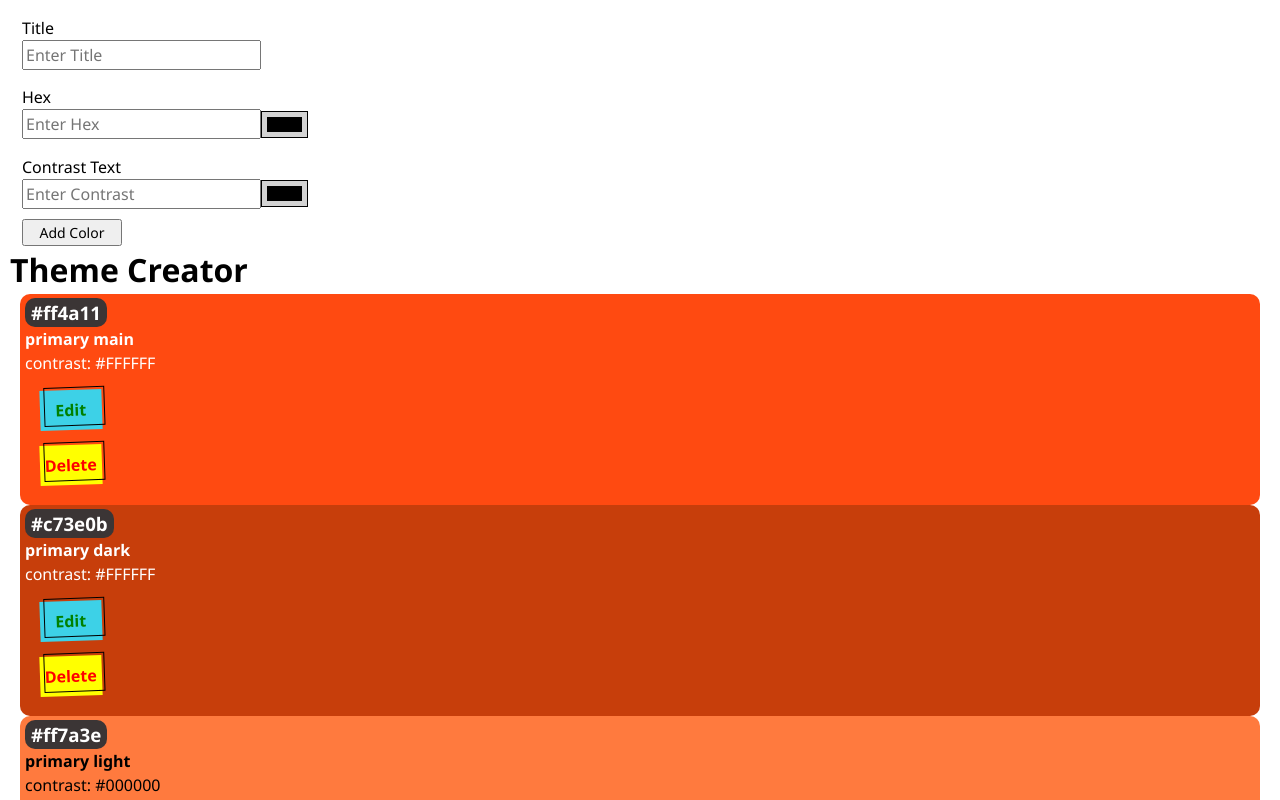
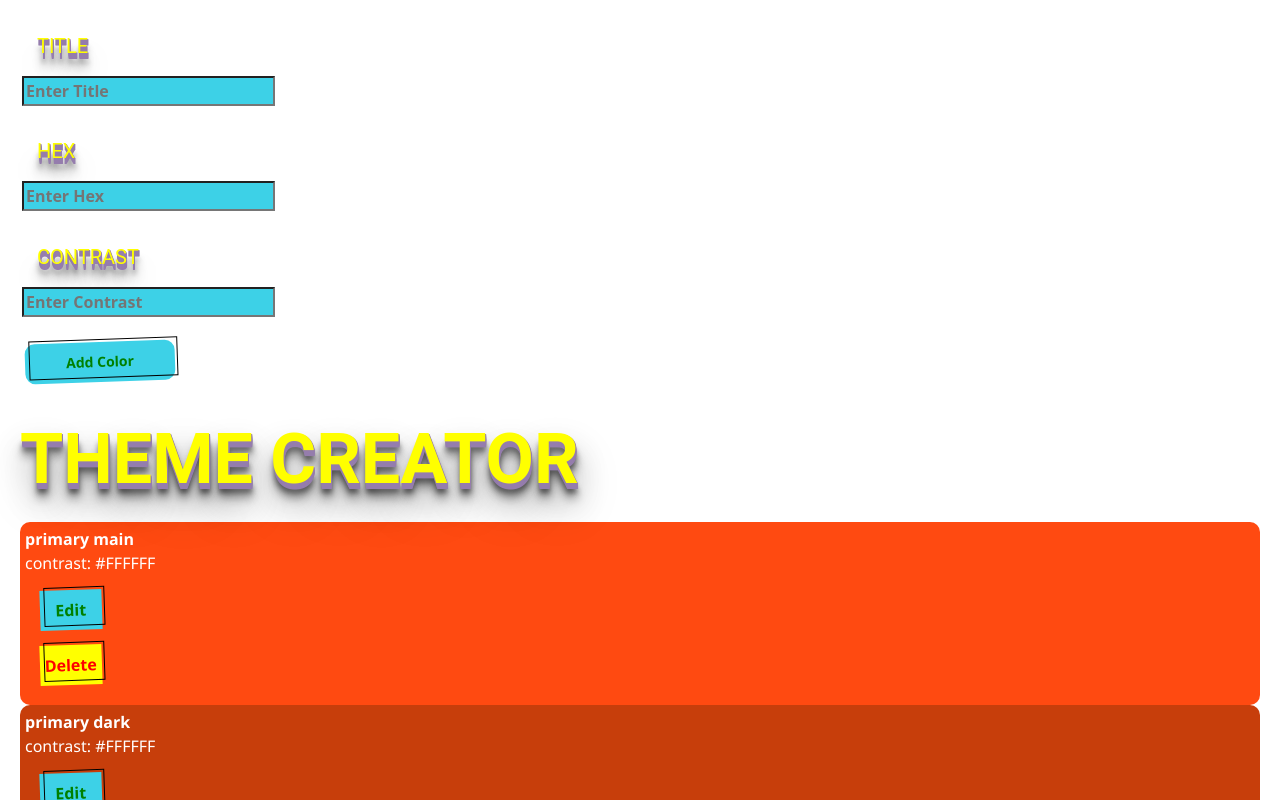
Before and after one commit to JohannMerck/recap-4, a React (Vite) app: page / in a window 1280 px wide. Shown: the top 800 px of the page. Built offline with nearby package versions, Linux system fonts and the light colour scheme.

Commit message:
somePointlessStyling

```diff
--- a/src/App.jsx
+++ b/src/App.jsx
@@ -4,6 +4,7 @@ import "./App.css";
 import { useState } from "react";
 import { uid } from "react-uid";
 import { ColorForm } from "./Components/ColorForm/ColorForm";
+import { StyledHeadline } from "./Components/Buttons/StyledButton";
 
 function App() {
   const [colors, setColors] = useState(initialColors);
@@ -22,10 +23,16 @@ function App() {
     setColors((prevColors) => prevColors.filter((color) => color.id !== id));
   }
 
+  const handleEditColor = (id, newColor) => {
+    setColors((prevColors) =>
+      prevColors.map((color) => (color.id === id ? newColor : color))
+    );
+  };
+
   return (
     <>
       <ColorForm handleSubmit={handleSubmit} />
-      <h1>Theme Creator</h1>
+      <StyledHeadline>Theme Creator</StyledHeadline>
 
       {colors.length > 0 ? (
         colors.map((color) => (
@@ -34,10 +41,11 @@ function App() {
             id={color.id}
             color={color}
             onDelete={handleDelete}
+            onEdit={handleEditColor}
           />
         ))
       ) : (
-        <p>No colors.. start by adding one!</p>
+        <p>Nothing here...</p>
       )}
     </>
   );
--- a/src/Components/Buttons/StyledButton.js
+++ b/src/Components/Buttons/StyledButton.js
@@ -52,3 +52,38 @@ export const StyledDeleteButton = styled(StyledButton)`
   background-color: yellow;
   color: red;
 `;
+
+export const StyledHeadline = styled.h3`
+  margin: 10px;
+  font-size: 70px;
+  font-weight: 600;
+  font-family: "Roboto", sans-serif;
+  color: yellow;
+  text-transform: uppercase;
+  text-shadow: 1px 1px 0px #957dad, 1px 2px 0px #957dad, 1px 3px 0px #957dad,
+    1px 4px 0px #957dad, 1px 5px 0px #957dad, 1px 6px 0px #957dad,
+    1px 10px 5px rgba(16, 16, 16, 0.5), 1px 15px 10px rgba(16, 16, 16, 0.4),
+    1px 20px 30px rgba(16, 16, 16, 0.3), 1px 25px 50px rgba(16, 16, 16, 0.2);
+`;
+
+export const StyledInput = styled.input`
+  background-color: #3dd1e7;
+  font-family: ui-sans-serif, system-ui, -apple-system, system-ui, "Segoe UI",
+    Roboto, "Helvetica Neue", Arial, "Noto Sans", sans-serif,
+    "Apple Color Emoji", "Segoe UI Emoji", "Segoe UI Symbol", "Noto Color Emoji";
+  font-size: 1rem;
+  font-weight: 700;
+`;
+
+export const StyledLabel = styled.label`
+  margin: 15px;
+  font-size: 20px;
+  font-weight: 400;
+  font-family: "Roboto", sans-serif;
+  color: yellow;
+  text-transform: uppercase;
+  text-shadow: 1px 1px 0px #957dad, 1px 2px 0px #957dad, 1px 3px 0px #957dad,
+    1px 4px 0px #957dad, 1px 5px 0px #957dad, 1px 6px 0px #957dad,
+    1px 10px 5px rgba(16, 16, 16, 0.5), 1px 15px 10px rgba(16, 16, 16, 0.4),
+    1px 20px 30px rgba(16, 16, 16, 0.3), 1px 25px 50px rgba(16, 16, 16, 0.2);
+`;
--- a/src/Components/Color/Color.jsx
+++ b/src/Components/Color/Color.jsx
@@ -3,8 +3,10 @@ import "./Color.css";
 import { StyledButton } from "../Buttons/StyledButton";
 import { StyledDeleteButton } from "../Buttons/StyledButton";
 
-export default function Color({ color, id, onDelete }) {
+export default function Color({ color, id, onDelete, onEdit }) {
   const [isDelete, setIsDelete] = useState(false);
+  const [isEditing, setIsEditing] = useState(false);
+  const [editColor, setEditColor] = useState({ ...color });
 
   const handleDelete = () => {
     setIsDelete(true);
@@ -19,6 +21,28 @@ export default function Color({ color, id, onDelete }) {
     setIsDelete(false);
   };
 
+  const handleEdit = () => {
+    setIsEditing(true);
+  };
+
+  const handleSaveEdit = () => {
+    onEdit(id, editColor);
+    setIsEditing(false);
+  };
+
+  const handleCancelEdit = () => {
+    setEditColor({ ...color });
+    setIsEditing(false);
+  };
+
+  const handleChange = (event) => {
+    const { name, value } = event.target;
+    setEditColor((prevColor) => ({
+      ...prevColor,
+      [name]: value,
+    }));
+  };
+
   return (
     <div
       className="color-card"
@@ -27,10 +51,38 @@ export default function Color({ color, id, onDelete }) {
         color: color.contrastText,
       }}
     >
-      <h3 className="color-card-confirmed">{color.hex}</h3>
-      <h4>{color.role}</h4>
-      <p>contrast: {color.contrastText}</p>
-      <StyledButton>Edit</StyledButton>
+      {isEditing ? (
+        <div>
+          <input
+            type="text"
+            name="role"
+            value={editColor.role}
+            onChange={handleChange}
+          />
+          <input
+            type="text"
+            name="hex"
+            value={editColor.hex}
+            onChange={handleChange}
+          />
+          <input
+            type="text"
+            name="contrastText"
+            value={editColor.contrastText}
+            onChange={handleChange}
+          />
+          <StyledButton onClick={handleSaveEdit}>Save</StyledButton>
+          <StyledDeleteButton onClick={handleCancelEdit}>
+            Cancel
+          </StyledDeleteButton>
+        </div>
+      ) : (
+        <>
+          <h4>{color.role}</h4>
+          <p>contrast: {color.contrastText}</p>
+          <StyledButton onClick={handleEdit}>Edit</StyledButton>
+        </>
+      )}
 
       {isDelete ? (
         <div>
--- a/src/Components/ColorForm/ColorForm.jsx
+++ b/src/Components/ColorForm/ColorForm.jsx
@@ -1,5 +1,10 @@
 import { useState } from "react";
 import styled from "styled-components";
+import {
+  StyledButton,
+  StyledInput,
+  StyledLabel,
+} from "../Buttons/StyledButton";
 
 const StyledForm = styled.form`
   display: flex;
@@ -12,41 +17,22 @@ const StyledForm = styled.form`
     flex-direction: column;
   }
 
-  .input-group {
+  .input-container {
     display: flex;
     align-items: center;
   }
 
-  .hex-color-box {
-    width: 35px;
-    height: 15px;
-    background: ${({ $inputColor }) => $inputColor.hex || "black"};
-  }
-
-  .contrast-color-box {
-    width: 35px;
-    height: 15px;
-    background: ${({ $inputColor }) => $inputColor.contrasttext || "black"};
-  }
-
-  .outerDiv {
-    padding: 5px;
-    border: 1px solid black;
-    background: lightgray;
-  }
-
   button {
-    width: 100px;
+    width: 150px;
     font-size: 14px;
-    margin-left: 12px;
+    margin-left: 65px;
+    border-radius: 10px;
+    margin: 15px;
   }
 `;
 
 export function ColorForm({ handleSubmit }) {
-  const [$inputColor, setInputColor] = useState({
-    hex: "",
-    contrasttext: "",
-  });
+  const [$inputColor, setInputColor] = useState({});
 
   function handleInput(event) {
     const { name, value } = event.target;
@@ -63,45 +49,39 @@ export function ColorForm({ handleSubmit }) {
       hex: event.target.hex.value,
       contrastText: event.target.contrasttext.value,
     };
-    console.log("Form data:", formData);
+
     handleSubmit(formData);
   }
 
   return (
     <StyledForm $inputColor={$inputColor} onSubmit={onSubmit}>
       <fieldset>
-        <label htmlFor="role">Title</label>
-        <input name="role" placeholder="Enter Title" />
+        <StyledLabel htmlFor="role">Title</StyledLabel>
+        <StyledInput name="role" placeholder="Enter Title" />
       </fieldset>
       <fieldset>
-        <label htmlFor="hex">Hex</label>
-        <div className="input-group">
-          <input
+        <StyledLabel htmlFor="hex">Hex</StyledLabel>
+        <div className="input-container">
+          <StyledInput
             onChange={handleInput}
             name="hex"
             placeholder="Enter Hex"
             value={$inputColor.hex}
           />
-          <div className="outerDiv">
-            <div className="hex-color-box"></div>
-          </div>
         </div>
       </fieldset>
       <fieldset>
-        <label htmlFor="contrasttext">Contrast Text</label>
-        <div className="input-group">
-          <input
+        <StyledLabel htmlFor="contrasttext">Contrast</StyledLabel>
+        <div className="input-container">
+          <StyledInput
             onChange={handleInput}
             name="contrasttext"
             placeholder="Enter Contrast"
             value={$inputColor.contrasttext}
           />
-          <div className="outerDiv">
-            <div className="contrast-color-box"></div>
-          </div>
         </div>
       </fieldset>
-      <button>Add Color</button>
+      <StyledButton>Add Color</StyledButton>
     </StyledForm>
   );
 }
```
